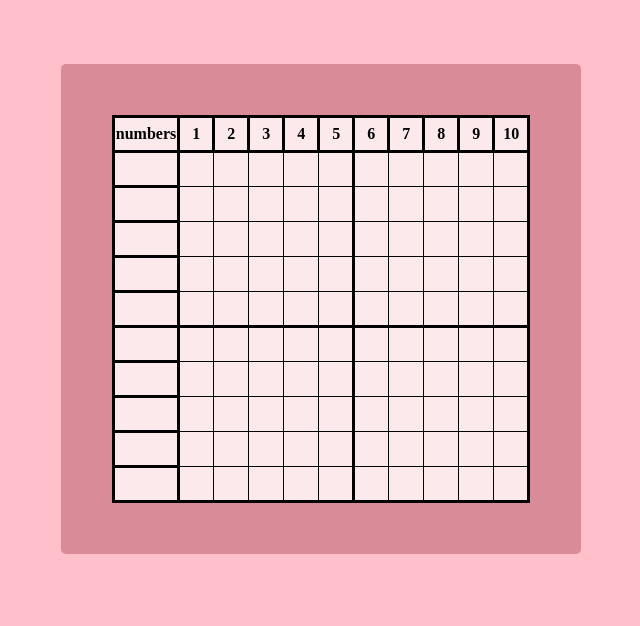
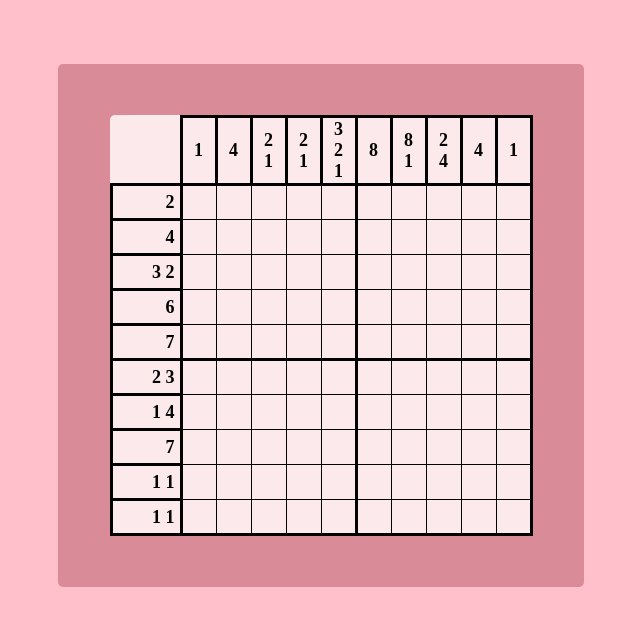
Before and after one commit to juliamanska/nonogram, a plain HTML site: page index.html in a window 1280 px wide. Shown: the whole page, without its empty margins (319-959 px from the left). Drawn offline with Linux system fonts and the light colour scheme.

Commit message:
Insert specific numbers to solve puzzle

```diff
--- a/index.html
+++ b/index.html
@@ -12,18 +12,18 @@
       <div class="grid-container">
         <table cellspacing="0">
           <thead>
-            <tr class="numbers">
-              <th>numbers</th>
+            <tr>
+              <th class="first-cell"></th>
               <th>1</th>
-              <th>2</th>
-              <th>3</th>
               <th>4</th>
-              <th>5</th>
-              <th>6</th>
-              <th>7</th>
+              <th>2<br />1</th>
+              <th>2<br />1</th>
+              <th>3<br />2<br />1</th>
               <th>8</th>
-              <th>9</th>
-              <th>10</th>
+              <th>8<br />1</th>
+              <th>2<br />4</th>
+              <th>4</th>
+              <th>1</th>
             </tr>
           </thead>
           <tbody></tbody>
--- a/nanogram.css
+++ b/nanogram.css
@@ -3,7 +3,6 @@
     outline: 0;
     box-sizing: border-box;
 }
-
 
 body{
     background: #ffc0cb;
@@ -26,13 +25,14 @@ table{
     min-width: 400px;
     border-bottom: 3px solid black;
     border-right: 3px solid black;
-    border-collapse:collapse ;
+    border-collapse:collapse;
 }
 
 th, td{
     width: 35px;
     height: 35px;
     border: 1px solid black;
+    font-size: 18px;
 }
 th{
     border: 3px solid black;
@@ -47,6 +47,10 @@ th{
 
 .numbers{
     border: 3px solid black;
+    font-size: 18px;
+    font-weight: 600;
+    text-align: end;
+    padding-right: 5px;
 }
 
 .fifth-row{
@@ -55,3 +59,8 @@ th{
 .fifth-column{
     border-right: 3px solid black;
 }
+.first-cell{
+    border: none;
+    width: 70px;
+    padding-right: 20px;
+}
--- a/nanogram.js
+++ b/nanogram.js
@@ -1,4 +1,16 @@
 const tableBody = document.querySelector("tbody");
+const numbersInRows = [
+  "2",
+  "4",
+  "3 2",
+  "6",
+  "7",
+  "2 3",
+  "1 4",
+  "7",
+  "1 1",
+  "1 1",
+];
 
 for (let r = 1; r <= 10; r++) {
   const row = document.createElement("tr");
@@ -10,6 +22,7 @@ for (let r = 1; r <= 10; r++) {
     const cell = document.createElement("td");
     if (c === 1) {
       cell.classList.add("numbers");
+      cell.textContent = numbersInRows[r - 1];
     }
     if (c <= 11 && c > 1) {
       cell.classList.add("cell");
```
